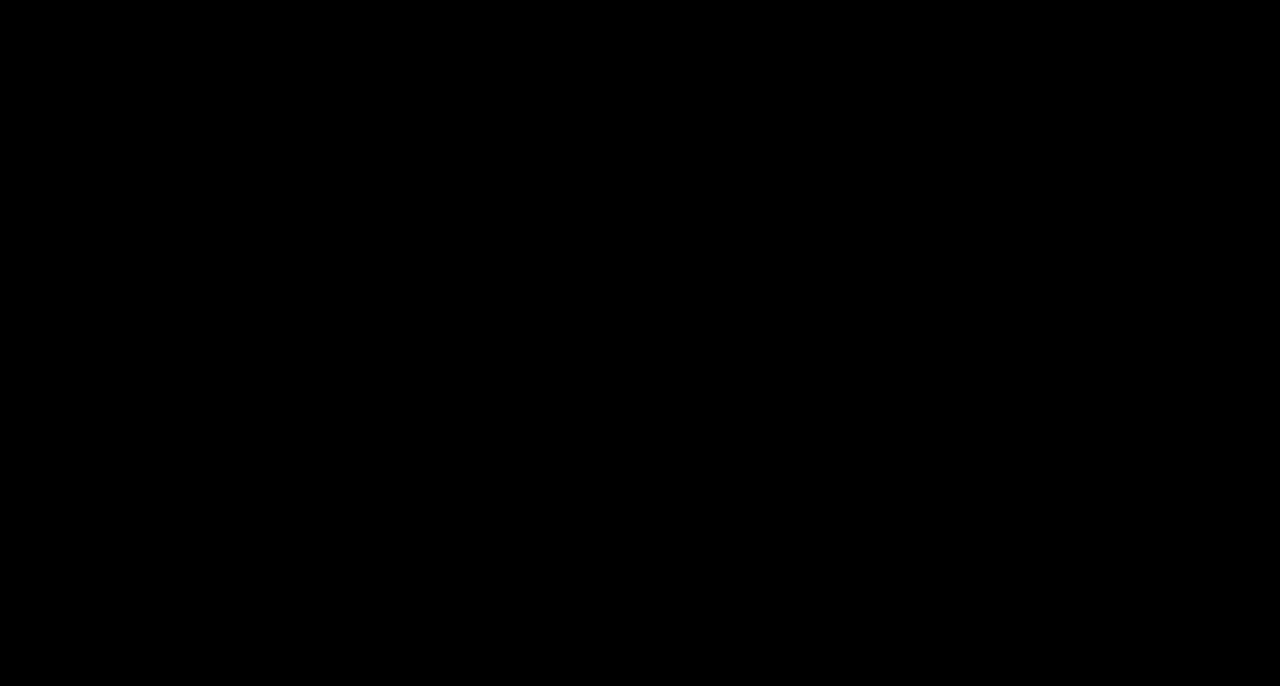
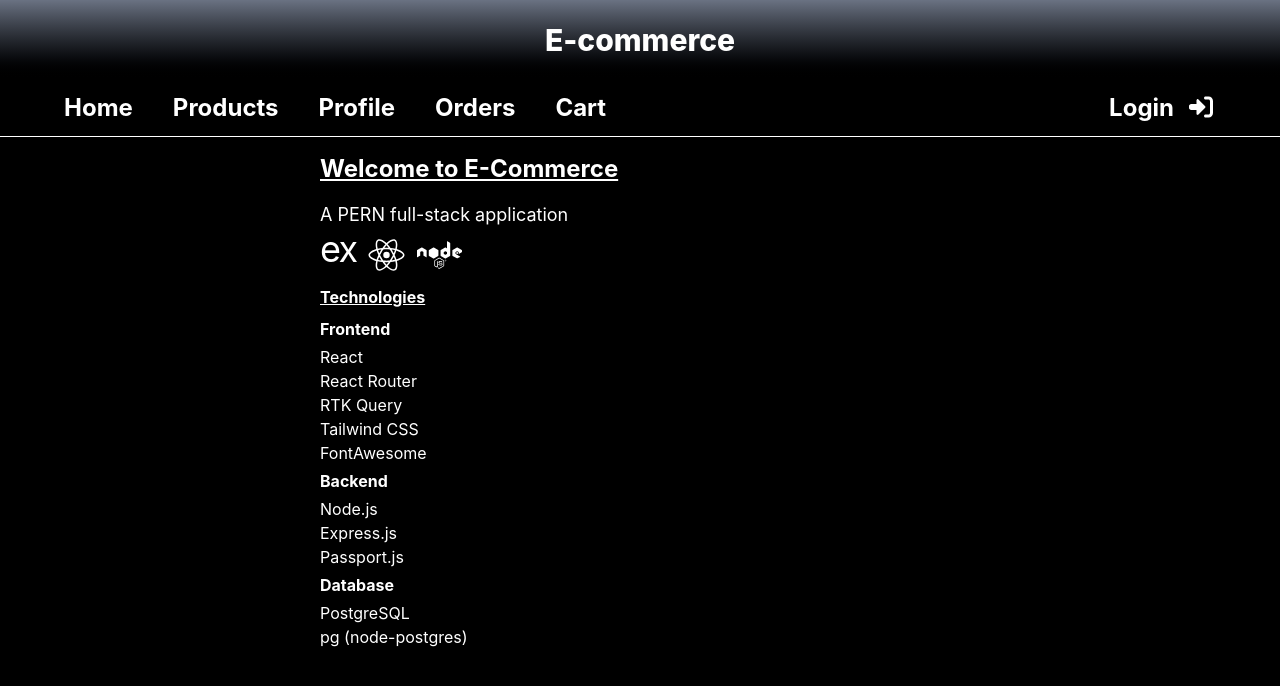
Before and after one commit to bharatkh92/EcommerceFrontend, a React (Vite) app: page / in a window 1280 px wide. Before the commit this address had no page. Shown: the top 686 px of the page. Built offline with nearby package versions, Linux system fonts and the light colour scheme; no server answers.

Commit message:
fix: route errors

```diff
--- a/src/main.jsx
+++ b/src/main.jsx
@@ -21,7 +21,7 @@
         <BrowserRouter>
             <Provider store={store}>
                 <Routes>
-                    <Route index path="home" element={<HomePage/>} />
+                    <Route path="/" element={<HomePage/>} />
                     <Route path="products" element={<ProductsPage />}>
                         <Route index element={<Products />} />
                     </Route>
```
Also changed, not shown: vercel.json (added).
